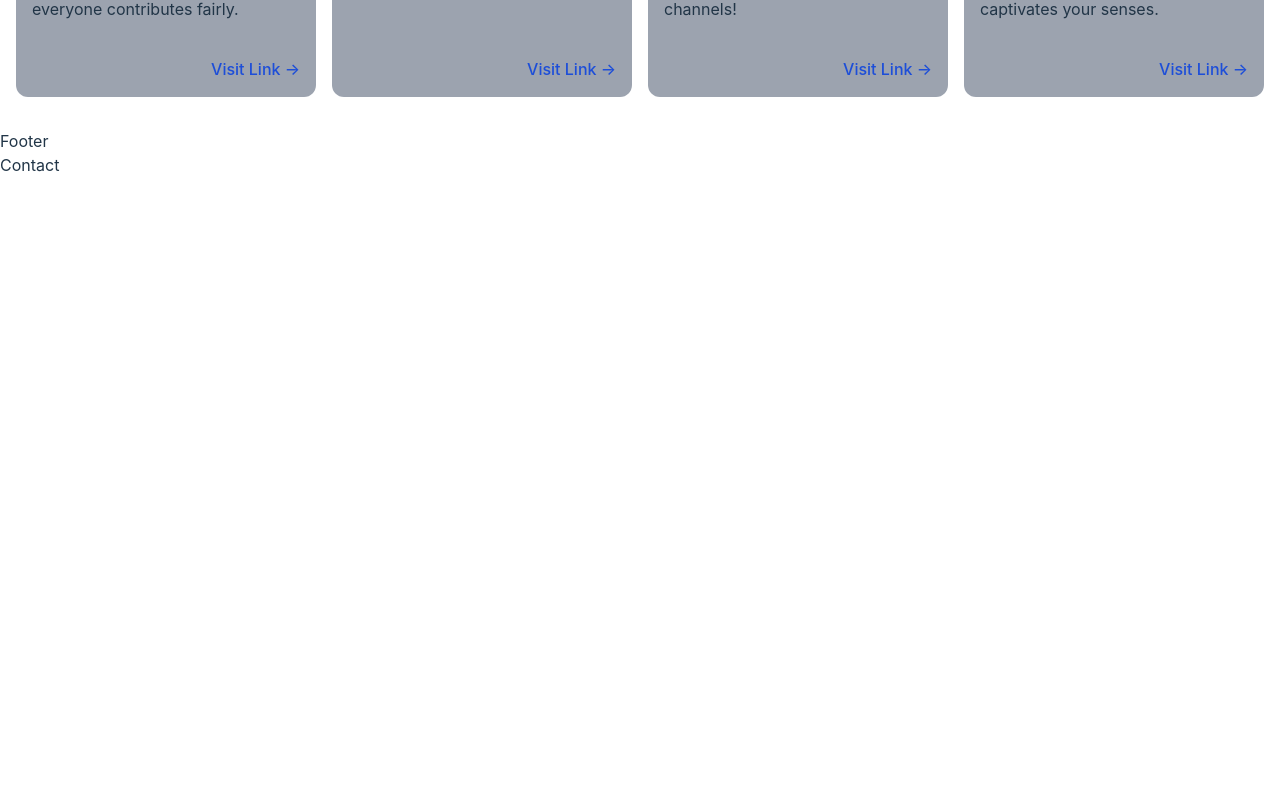
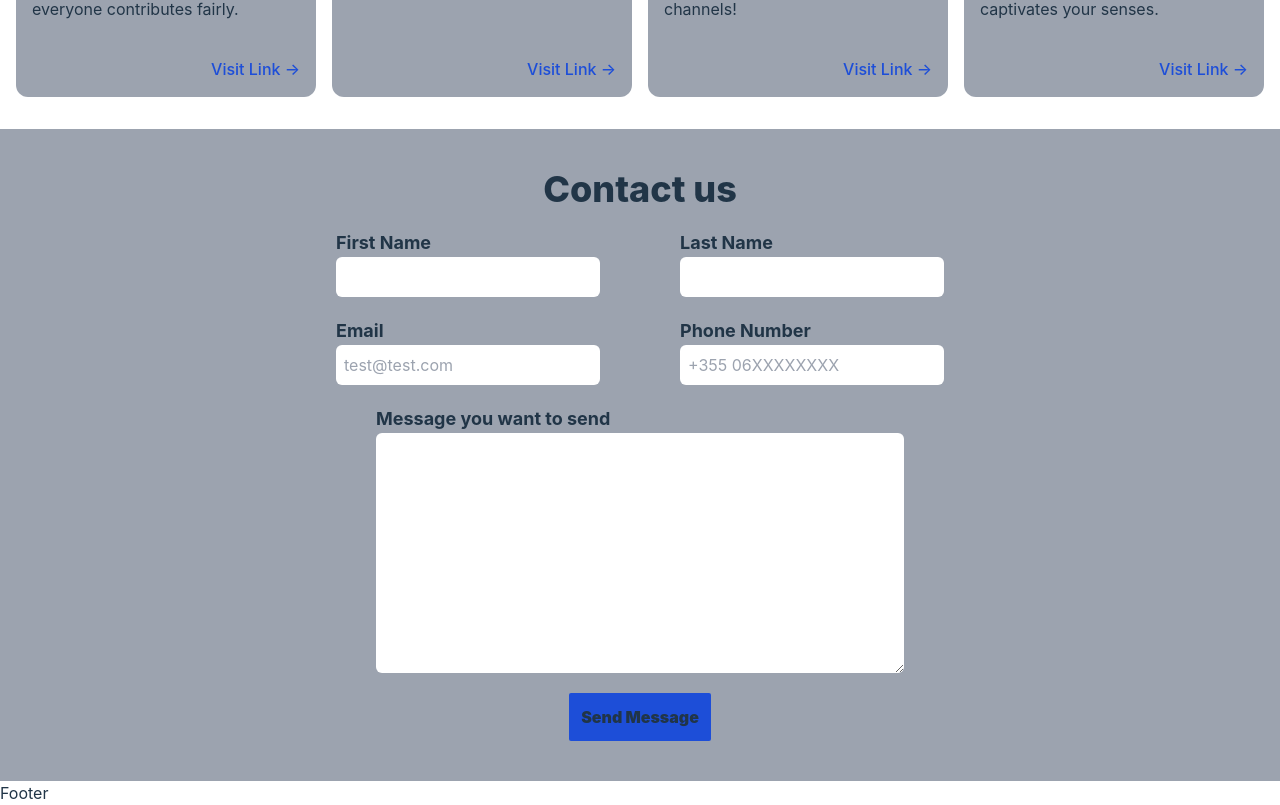
Before and after one commit to RamadaniRei/Portfolio, a React (Vite) app: page / in a window 1280 px wide. Shown: the part 1555-2360 px from the top of the page. Before the commit the page ends 1732 px from the top, so only its background shows below. Built offline with nearby package versions, Linux system fonts and the light colour scheme.

Commit message:
Contact Section creation and change in the app

```diff
--- a/src/App.jsx
+++ b/src/App.jsx
@@ -12,8 +12,8 @@ export const App = () => {
       <Hero />
       <SkillSection />
       <PortfolioSection />
+      <Contact />
       <Footer />
-      <Contact />
     </div>
   );
 };
--- a/src/components/Contact.jsx
+++ b/src/components/Contact.jsx
@@ -1,7 +1,62 @@
 import React from "react";
 
 const Contact = () => {
-  return <div>Contact</div>;
+  return (
+    <div className="bg-gray-400 p-10 ">
+      <form className="flex flex-col  items-center gap-5">
+        <h1 className="text-4xl font-extrabold">Contact us</h1>
+        <div className="flex flex-row gap-20">
+          <div className="flex flex-col">
+            <label className="text-lg font-bold"> First Name </label>
+            <input
+              type="text"
+              className="bg-white border-blue-700 text-black p-2 rounded-md"
+            />
+          </div>
+          <div className="flex flex-col">
+            <label className="text-lg font-bold"> Last Name </label>
+            <input
+              type="text"
+              className="bg-white border-blue-700 text-black p-2 rounded-md"
+            />
+          </div>
+        </div>
+        <div className="flex flex-row gap-20">
+          <div className="flex flex-col">
+            <label className="text-lg font-bold"> Email </label>
+            <input
+              type="email"
+              placeholder="test@test.com"
+              className="bg-white border-blue-700 text-black p-2 rounded-md"
+            />
+          </div>
+          <div className="flex flex-col">
+            <label className="text-lg font-bold">Phone Number</label>
+            <input
+              type="tel"
+              placeholder="+355 06XXXXXXXX"
+              className="bg-white border-blue-700 text-black p-2 rounded-md"
+            />
+          </div>
+        </div>
+        <div className="flex flex-col">
+          <label className="text-lg font-bold">
+            {" "}
+            Message you want to send{" "}
+          </label>
+          <textarea
+            cols="50"
+            rows="10"
+            type="textarea"
+            className="bg-white text-black rounded-md  "
+          />
+        </div>
+        <div className="flex justify-center font-black">
+          <button className="p-3 bg-blue-700 rounded-sm"> Send Message</button>
+        </div>
+      </form>
+    </div>
+  );
 };
 
 export default Contact;
```
